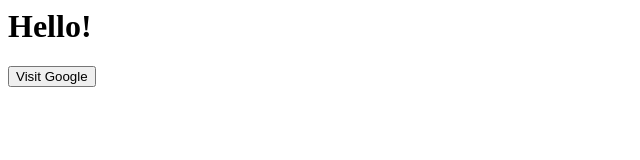
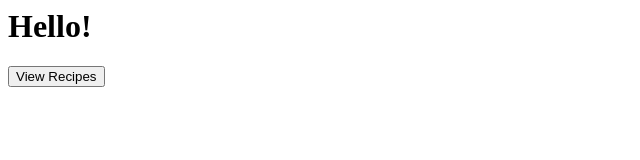
Before and after one commit to xcx95/demo_project, a plain HTML site: page index.html in a window 1280 px wide. Shown: the full height of the page, 0-640 px from the left. Drawn offline with Linux system fonts and the light colour scheme.

Commit message:
Update index.html

```diff
--- a/index.html
+++ b/index.html
@@ -1,4 +1,2 @@
 <h1>Hello!</h1>
-<a href="http://www.google.com/">
-   <input type="button" value="Visit Google" />
-</a>
+<a href="recipes.html"><button>View Recipes</button></a>
```
